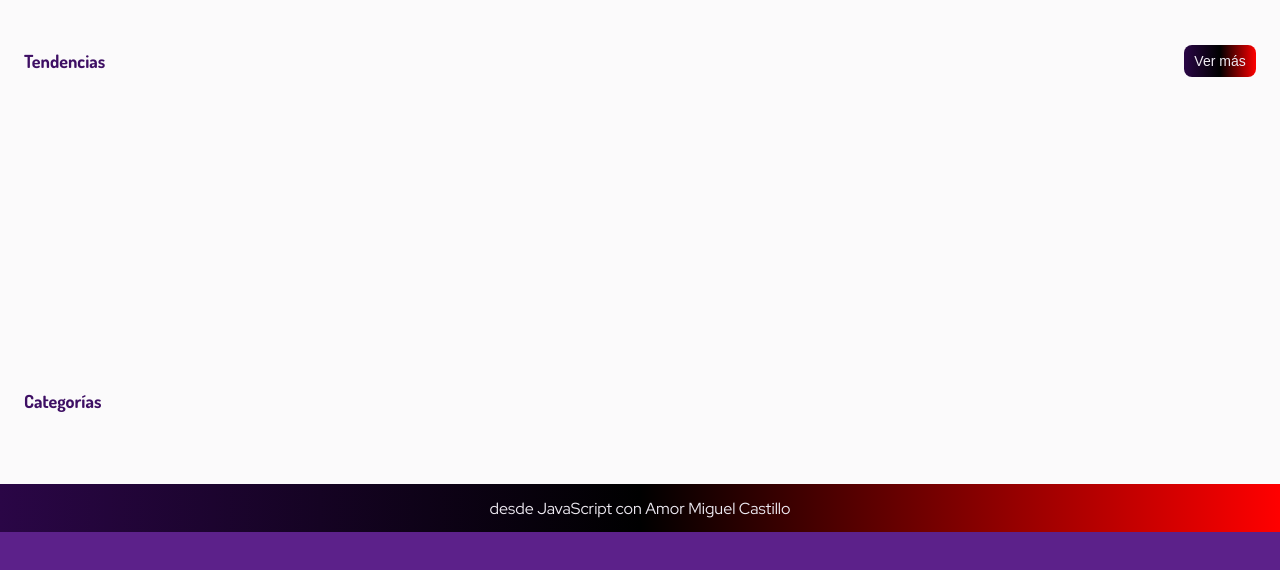
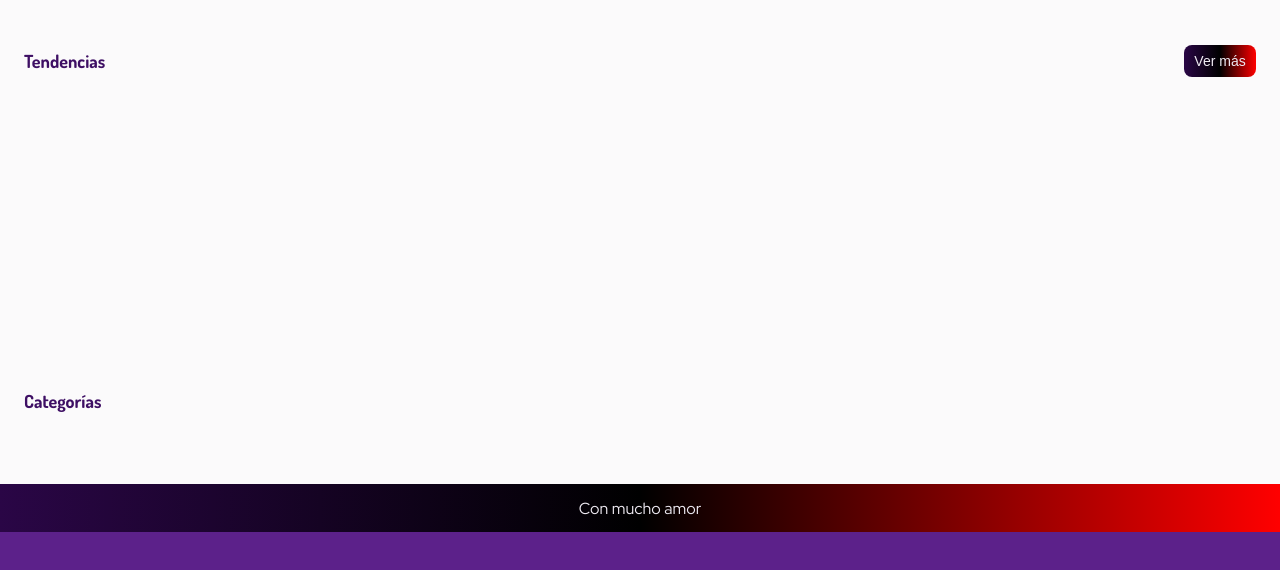
Before and after one commit to castillomiguel25/api-rect-javascript-movie, a website: page index.html in a window 1280 px wide. Shown: the part 142-712 px from the top of the page. Drawn offline with nearby package versions, Linux system fonts and the light colour scheme; no server answers.

Commit message:
Update index.html

```diff
--- a/index.html
+++ b/index.html
@@ -109,7 +109,7 @@
 
   <footer>
 
-          desde JavaScript con Amor Miguel Castillo
+          Con mucho amor
 
   </footer>
   <script src="https://cdn.jsdelivr.net/npm/axios/dist/axios.min.js"></script>
```
